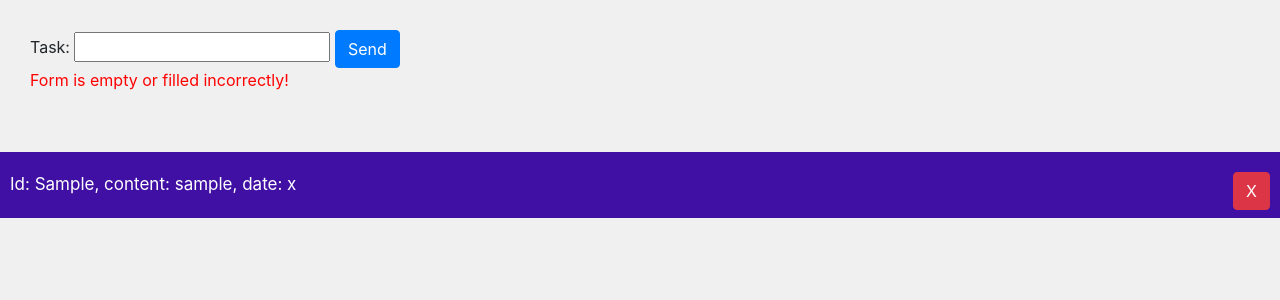
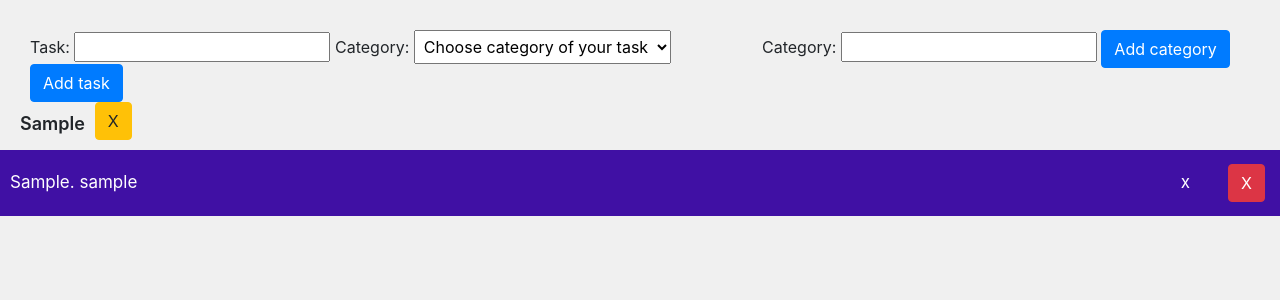
Before and after one commit to grzesiekdev/Todo-list, a PHP site: page / in a window 1280 px wide. Shown: the top 300 px of the page. Run offline with PHP 8.4, Linux system fonts and the light colour scheme; tables that the repository leaves empty or names only in its code hold one stand-in row (values such as "Sample post").

Commit message:
Version 0.2: -Added categories and option to delete them -Fixed minor bugs -Improved layout

```diff
--- a/public/index.php
+++ b/public/index.php
@@ -7,19 +7,32 @@
     <script src="https://cdnjs.cloudflare.com/ajax/libs/popper.js/1.14.7/umd/popper.min.js" integrity="sha384-UO2eT0CpHqdSJQ6hJty5KVphtPhzWj9WO1clHTMGa3JDZwrnQq4sF86dIHNDz0W1" crossorigin="anonymous"></script>
     <script src="https://stackpath.bootstrapcdn.com/bootstrap/4.3.1/js/bootstrap.min.js" integrity="sha384-JjSmVgyd0p3pXB1rRibZUAYoIIy6OrQ6VrjIEaFf/nJGzIxFDsf4x0xIM+B07jRM" crossorigin="anonymous"></script>
     <link rel="stylesheet" href="../style/style.css" type="text/css">
-    <script type="text/javascript" src="../scripts/script.js"></script>
+    <script type="text/javascript" src="../scripts/ajax_calls.js"></script>
 </head>
 <body>
-<?php include '../src/todo.php'; ?>
+<?php include '../src/functions.php'; ?>
+<?php $categories = get_categories(); ?>
     <nav>
-        <form method="POST" action="#" class="form">
-            Task: <input type="text" name="task" />
-            <button type="submit" name="submit" value="Submit" class="btn btn-primary"> Send </button>
-        </form>
-        <?php add_task(); ?>
+        <div class="wrapper">
+            <form method="POST" class="form" id="task_form" style="width:60%; float: left;">
+                Task: <input type="text" name="task" id="task"/>
+                Category: <select name="category" id="categories" class="form-select form-select-sm" aria-label=".form-select-sm example" value="choose">
+                    <option value="choose" hidden>Choose category of your task</option>
+                    <?php
+                    foreach ($categories as $val){
+                        echo '<option value="' . $val . '">' . $val . '</option>';
+                    }
+                    ?>
+                </select>
+                <button type="submit" name="submit" value="Submit" class="btn btn-primary" onclick="add_task(); get_tasks();"> Add task </button>
+            </form>
+            <form method="POST" class="form" style="float: right; width: 40%;" id="cat_form">
+                Category: <input type="text" name="added_category" id="added_category" />
+                <button type="submit" name="submit" value="Submit" class="btn btn-primary" onclick="add_category()"> Add category </button>
+            </form>
+        </div>
+        <div id="message"></div>
     </nav>
-    <main>
-        <?php get_tasks(); ?>
-    </main>
+    <main onload="get_tasks();"></main>
 </body>
 </html>
--- /dev/null
+++ b/scripts/ajax_calls.js
@@ -0,0 +1,73 @@
+function delete_task(){
+    let id = $(event.target)[0].id;
+    $.ajax({
+        type: 'POST',
+        url: '../src/check_func.php',
+        data: {id: $(event.target)[0].id, func: "delete_task"},
+        success: function(result){
+            $("#task_id_" + id).remove();
+        },
+        error: function (data){
+            console.log(data);
+        }
+    });
+}
+
+function delete_category(){
+    let cat_id = $(event.target)[0].id;
+    $.ajax({
+        type: 'POST',
+        url: '../src/check_func.php',
+        data: {cat_id: $(event.target)[0].id, func: "delete_category"},
+        success: function(result){
+            $("#cat_"+cat_id).remove();
+        },
+        error: function (data){
+            console.log(data);
+        }
+    });
+}
+function add_category(){
+    $.ajax({
+        type: 'POST',
+        url: '../src/check_func.php',
+        data: {added_category: $("#added_category").val(), func: "add_category"},
+        success: function(data){
+            $('#message').html(data);
+            document.getElementById("cat_form").reset();
+        },
+        error: function (data, text,errorThrown) {
+            alert("ERROR");
+        },
+    });
+}
+
+function add_task(){
+    $.ajax({
+        type: 'POST',
+        url: '../src/check_func.php',
+        data: {task: $("#task").val(), category: $("#categories").val(), func: "add_task"},
+        success: function(data){
+            $('#message').html(data);
+            document.getElementById("task_form").reset();
+        },
+        error: function (data, text,errorThrown) {
+            alert("ERROR");
+        },
+    });
+}
+function get_tasks(){
+    $.ajax({
+        type: 'POST',
+        url: '../src/check_func.php',
+        data: {func: "get_tasks"},
+        success: function(data){
+            $('main').html(data);
+        },
+        error: function (data, text,errorThrown) {
+            alert("ERROR");
+        },
+    });
+}
+
+window.onload = get_tasks();
--- a/scripts/script.js
+++ /dev/null
@@ -1,14 +0,0 @@
-function delete_task(){
-    let id = $(event.target)[0].id;
-    $.ajax({
-        type: 'POST',
-        url: '../src/delete_task.php',
-        data: {id: $(event.target)[0].id},
-        success: function(result){
-            $("#task_id_" + id).remove();
-        },
-        error: function (data){
-            console.log(data);
-        }
-    });
-}
--- /dev/null
+++ b/src/check_func.php
@@ -0,0 +1,23 @@
+<?php
+include "functions.php";
+if(isset($_POST['func']) && !empty($_POST['func'])){
+
+    $function = $_POST['func'];
+    switch ($function){
+        case 'delete_task':
+            delete_task();
+            break;
+        case 'delete_category':
+            delete_category();
+            break;
+        case 'add_category':
+            add_category();
+            break;
+        case 'add_task':
+            add_task();
+            break;
+        case 'get_tasks':
+            get_tasks();
+            break;
+    }
+}
--- /dev/null
+++ b/src/functions.php
@@ -0,0 +1,96 @@
+<?php
+include '../config/config.php';
+include 'task.php';
+
+$conf = new Config;
+$access = $conf->get_access();
+ini_set('display_errors', 1);
+$GLOBALS['mysqli'] = new mysqli($access['host'], $access['login'], $access['password'], $access['database']);
+
+function add_task(){
+    if(isset($_POST['task']) && !empty($_POST['task'])){
+        if(isset($_POST['category']) && $_POST['category'] != '' && $_POST['category'] != 'choose'){
+            $category = $_POST['category'];
+        } else {
+            echo '<span style="color: red;">You must choose category!</span>';
+            return;
+        }
+        $content = $_POST['task'];
+        $date = date('Y-m-d H:i:s');
+        $task = new Task($content, $date, $category);
+
+        if ($GLOBALS['mysqli'] -> connect_errno){
+            die('Connection failed :( please try again later. Error: ' . $GLOBALS['mysqli'] -> connect_error);
+        }
+
+        if ($GLOBALS['mysqli'] -> query($task->insert_into_db()) === TRUE){
+            echo '<span style="color: forestgreen;">Successfully added new task to list.</span><br>';
+        } else {
+            echo 'Error occurred: ' . $GLOBALS['mysqli'] -> error;
+        }
+    }
+    else{
+        echo '<span style="color: red"> Form is empty or filled incorrectly! </span>';
+    }
+}
+
+function get_tasks(){
+    $categories = get_categories();
+    foreach ($categories as $val){
+        echo '<div id="cat_'. $val .'"><span style="margin-left: 20px; font-size: 18px; font-weight: 600; text-transform: capitalize;"> ' . $val . '</span><button id="'. $val .'" style="margin-bottom: 10px; margin-left: 10px;" class="btn btn-warning" onclick="delete_category();">X</button>';
+        if($result = $GLOBALS['mysqli'] -> query('SELECT * FROM todolist.tasks WHERE tasks.Category = "' . $val . '";')){
+            echo '<ul>';
+            while($row = $result -> fetch_row()){
+                echo '<li class="result" id="task_id_' . $row[0] . '">' . $row[0] . '. ' . $row[1] . ' <div class="date"> ' . $row[2] . '</div><button class="delete-task btn btn-danger" id="' . $row[0] . '" onclick="delete_task()">X</button></li>';
+            }
+            echo '</ul></div>';
+        } else {
+            echo $GLOBALS['mysqli'] -> error;
+        }
+    }
+}
+
+function get_categories(){
+    $categories = array();
+    if($result = $GLOBALS['mysqli'] -> query('SELECT * FROM todolist.categories')){
+        while($row = $result -> fetch_row()){
+            $categories[$row[0]] = $row[1];
+        }
+        return $categories;
+    }
+}
+
+function delete_task(){
+    $query = 'DELETE FROM todolist.tasks WHERE TaskId="' . $_POST["id"] . '";';
+    if($GLOBALS['mysqli'] -> query($query) === TRUE){
+        echo "Deleted successfully";
+    } else{
+        echo "Error occurred during deleting record!" . $GLOBALS['mysqli'] -> error;
+    }
+}
+
+function delete_category(){
+    if (isset($_POST['cat_id']) && !empty($_POST['cat_id'])){
+        $category_name = $_POST['cat_id'];
+        $query_tasks = 'DELETE FROM todolist.tasks WHERE Category = "' . $category_name . '";';
+        $query_categories = 'DELETE FROM todolist.categories WHERE Name = "' . $category_name . '";';
+
+        if ($GLOBALS['mysqli'] -> query($query_tasks) === TRUE && $GLOBALS['mysqli'] -> query($query_categories) === TRUE){
+            echo "Deleted whole category";
+        }
+    } else{
+        echo "wrong query";
+    }
+}
+function add_category(){
+    if(isset($_POST['added_category']) && !empty($_POST['added_category'])){
+        $query = 'INSERT INTO todolist.categories (Name) VALUES("' . $_POST["added_category"] . '");';
+        if($GLOBALS['mysqli'] -> query($query) === TRUE){
+            echo '<span style="color: green;">Added category</span>';
+        } else{
+            echo "Error occurred during adding category!" . $GLOBALS['mysqli'] -> error;
+        }
+    } else {
+        echo '<span style="color: red">You have to provide category name!</span>';
+    }
+}
--- a/src/task.php
+++ b/src/task.php
@@ -2,13 +2,15 @@
 class Task{
     public string $content;
     public string $date;
+    public string $category;
 
-    function __construct($content, $date){
+    function __construct($content, $date, $category){
         $this->content = $content;
         $this->date = $date;
+        $this->category = $category;
     }
 
     function insert_into_db(): string{
-        return 'INSERT INTO todolist.tasks (content, Date) VALUES ("' . $this->content . '", "' . $this->date . '")';
+        return 'INSERT INTO todolist.tasks (content, Date, Category) VALUES ("' . $this->content . '", "' . $this->date . '", "' . $this->category . '")';
     }
 }
--- a/src/todo.php
+++ /dev/null
@@ -1,39 +0,0 @@
-<?php
-include '../config/config.php';
-include 'task.php';
-
-$conf = new Config;
-$access = $conf->get_access();
-ini_set('display_errors', 1);
-$GLOBALS['mysqli'] = new mysqli($access['host'], $access['login'], $access['password'], $access['database']);
-
-function add_task(){
-    if(isset($_POST['task']) && !empty($_POST['task'])){
-        $content = $_POST['task'];
-        $date = date('Y-m-d H:i:s');
-        $task = new Task($content, $date);
-
-        if ($GLOBALS['mysqli'] -> connect_errno){
-            die('Connection failed :( please try again later. Error: ' . $GLOBALS['mysqli'] -> connect_error);
-        }
-
-        if ($GLOBALS['mysqli'] -> query($task->insert_into_db()) === TRUE){
-            echo '<span style="color: forestgreen;">Successfully added new task to list.</span><br>';
-        } else {
-            echo 'Error occurred: ' . $GLOBALS['mysqli'] -> error;
-        }
-    }
-    else{
-        echo '<span style="color: red"> Form is empty or filled incorrectly! </span>';
-    }
-}
-
-function get_tasks(){
-    if($result = $GLOBALS['mysqli'] -> query('SELECT * FROM todolist.tasks')){
-        echo '<ul>';
-        while($row = $result -> fetch_row()){
-            echo '<li class="result" id="task_id_' . $row[0] . '">Id: ' . $row[0] . ', content: ' . $row[1] . ', date: ' . $row[2] . '<button class="delete-task btn btn-danger" id="' . $row[0] . '" onclick="delete_task()">X</button></li>';
-        }
-        echo '</ul>';
-    }
-}
--- a/style/style.css
+++ b/style/style.css
@@ -23,8 +23,20 @@ nav{
     background-color: #4010a4;
     color: white;
     margin-bottom: 10px;
+    display: flex;
+    align-items: center;
 }
 
 .delete-task{
-    float: right;
+    position: absolute;
+    right: 15px;
 }
+
+select{
+    padding: 5px;
+}
+
+.date{
+    position: absolute;
+    right: 90px;
+}
```
Also changed, not shown: src/delete_task.php (deleted, +0 -11 lines).
